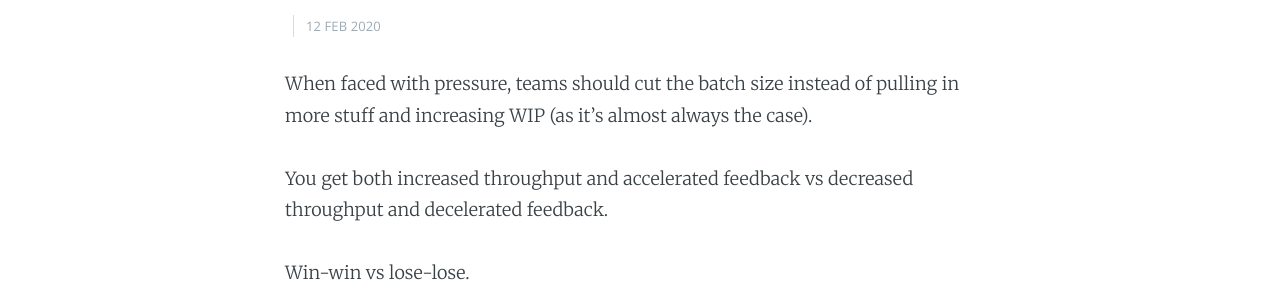
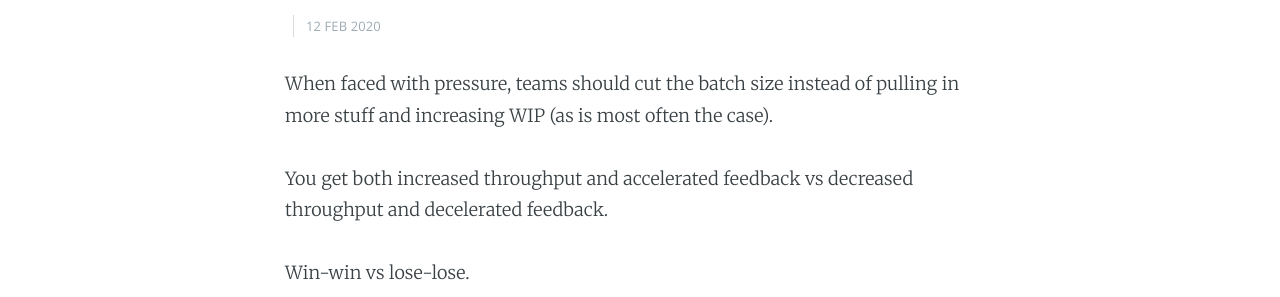
Before and after one commit to dragan-stepanovic/dragan-stepanovic.github.io, a Jekyll site: the page built from _posts/2020-02-12-cut-batch-size-instead-of-increasing-wip.md, in a window 1280 px wide. Shown: the part 223-520 px from the top of the page. Built offline with Jekyll 4.4.1, drawn with Linux system fonts in a browser that asks for light colours; comment, search, counter and statistics services are not loaded.

Commit message:
Update 2020-02-12-cut-batch-size-instead-of-increasing-wip.md

```diff
--- a/_posts/2020-02-12-cut-batch-size-instead-of-increasing-wip.md
+++ b/_posts/2020-02-12-cut-batch-size-instead-of-increasing-wip.md
@@ -4,7 +4,7 @@ title:  "Cut the batch size instead of increasing WIP"
 ---
 
 
-When faced with pressure, teams should cut the batch size instead of pulling in more stuff and increasing WIP (as it's almost always the case).
+When faced with pressure, teams should cut the batch size instead of pulling in more stuff and increasing WIP (as is most often the case).
 
 You get both increased throughput and accelerated feedback vs decreased throughput and decelerated feedback.
 
```
